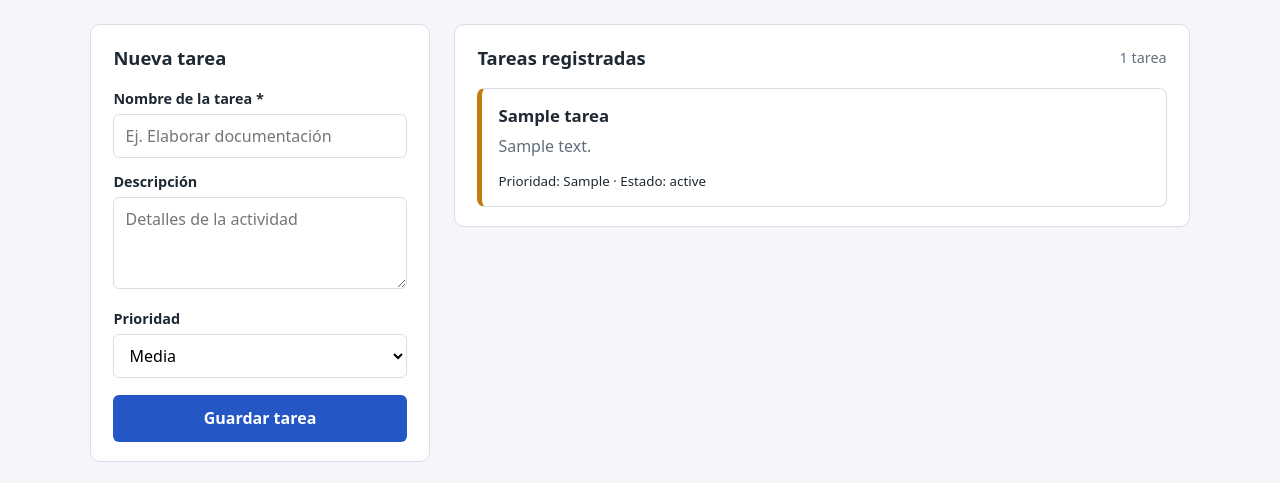
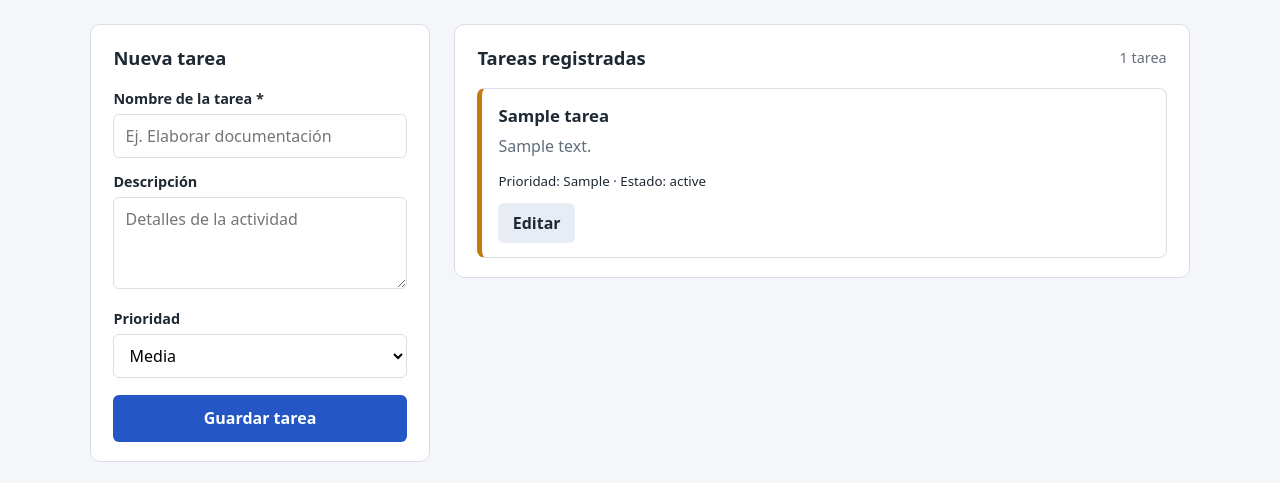
Before and after one commit to raulhernandez-dev/TaskManager-DevOps, a Flask app: page / in a window 1280 px wide. Shown: the part 115-598 px from the top of the page. Run offline with Flask 3, Linux system fonts and the light colour scheme; tables that the repository leaves empty hold one stand-in row (values such as "Sample post").

Commit message:
Agregar ventana de edición de tareas en la interfaz

```diff
--- a/static/css/style.css
+++ b/static/css/style.css
@@ -89,6 +89,22 @@ input:focus, textarea:focus, select:focus { outline: 2px solid #9fc0ff; border-c
 .tarea h3 { margin: 0; font-size: 1.05rem; }
 .tarea p { margin: .35rem 0 .6rem; color: var(--texto-suave); white-space: pre-wrap; }
 
+.tarea-acciones { display: flex; flex-wrap: wrap; gap: .5rem; margin-top: .7rem; }
+.btn-secundario { background: #e8edf5; color: var(--texto); }
+.btn-secundario:hover { background: #d6deeb; }
+.btn-guardar { background: var(--primario); color: #fff; }
+
+.dialogo {
+  border: none;
+  border-radius: var(--radio);
+  padding: 1.4rem;
+  width: min(460px, 92vw);
+  box-shadow: 0 12px 40px rgba(0,0,0,.25);
+}
+.dialogo::backdrop { background: rgba(15, 23, 42, .45); }
+.dialogo h2 { margin: 0 0 .5rem; font-size: 1.2rem; }
+.dialogo-acciones { display: flex; justify-content: flex-end; gap: .6rem; margin-top: 1.2rem; }
+
 .vacio { color: var(--texto-suave); text-align: center; padding: 2rem 0; }
 .oculto { display: none !important; }
 
--- a/static/js/app.js
+++ b/static/js/app.js
@@ -6,6 +6,8 @@ const lista = document.getElementById("lista-tareas");
 const sinTareas = document.getElementById("sin-tareas");
 const contador = document.getElementById("contador");
 const mensaje = document.getElementById("mensaje");
+const dialogoEditar = document.getElementById("dialogo-editar");
+const formEditar = document.getElementById("form-editar");
 
 let tareas = [];
 let temporizadorMensaje;
@@ -44,6 +46,9 @@ function crearElementoTarea(tarea) {
     <h3>${escaparHTML(tarea.nombre)}</h3>
     ${tarea.descripcion ? `<p>${escaparHTML(tarea.descripcion)}</p>` : ""}
     <small>Prioridad: ${escaparHTML(tarea.prioridad)} · Estado: ${escaparHTML(tarea.estado)}</small>
+    <div class="tarea-acciones">
+      <button type="button" class="btn btn-secundario" data-accion="editar">Editar</button>
+    </div>
   `;
   return li;
 }
@@ -89,10 +94,102 @@ formTarea.addEventListener("submit", async (evento) => {
     });
     formTarea.reset();
     mostrarMensaje("Tarea registrada correctamente.");
+    await // RF03 - Editar tareas
+function abrirEdicion(id) {
+  const tarea = tareas.find((t) => t.id === id);
+  if (!tarea) return;
+  formEditar.id.value = tarea.id;
+  formEditar.nombre.value = tarea.nombre;
+  formEditar.descripcion.value = tarea.descripcion;
+  formEditar.prioridad.value = tarea.prioridad;
+  formEditar.nombre.classList.remove("invalido");
+  dialogoEditar.showModal();
+}
+
+formEditar.addEventListener("submit", async (evento) => {
+  evento.preventDefault();
+  const nombre = formEditar.nombre.value.trim();
+  formEditar.nombre.classList.toggle("invalido", !nombre);
+  if (!nombre) {
+    mostrarMensaje("El nombre de la tarea es obligatorio.", true);
+    return;
+  }
+  try {
+    await peticion(`${API}/${formEditar.id.value}`, {
+      method: "PUT",
+      body: JSON.stringify({
+        nombre,
+        descripcion: formEditar.descripcion.value,
+        prioridad: formEditar.prioridad.value,
+      }),
+    });
+    dialogoEditar.close();
+    mostrarMensaje("Tarea actualizada correctamente.");
     await cargarTareas();
   } catch (error) {
     mostrarMensaje(error.message, true);
   }
 });
 
+document.getElementById("cancelar-edicion").addEventListener("click", () => dialogoEditar.close());
+
+lista.addEventListener("click", (evento) => {
+  const boton = evento.target.closest("button[data-accion]");
+  if (!boton) return;
+  const id = Number(boton.closest(".tarea").dataset.id);
+  if (boton.dataset.accion === "editar") abrirEdicion(id);
+});
+
 cargarTareas();
+  } catch (error) {
+    mostrarMensaje(error.message, true);
+  }
+});
+
+// RF03 - Editar tareas
+function abrirEdicion(id) {
+  const tarea = tareas.find((t) => t.id === id);
+  if (!tarea) return;
+  formEditar.id.value = tarea.id;
+  formEditar.nombre.value = tarea.nombre;
+  formEditar.descripcion.value = tarea.descripcion;
+  formEditar.prioridad.value = tarea.prioridad;
+  formEditar.nombre.classList.remove("invalido");
+  dialogoEditar.showModal();
+}
+
+formEditar.addEventListener("submit", async (evento) => {
+  evento.preventDefault();
+  const nombre = formEditar.nombre.value.trim();
+  formEditar.nombre.classList.toggle("invalido", !nombre);
+  if (!nombre) {
+    mostrarMensaje("El nombre de la tarea es obligatorio.", true);
+    return;
+  }
+  try {
+    await peticion(`${API}/${formEditar.id.value}`, {
+      method: "PUT",
+      body: JSON.stringify({
+        nombre,
+        descripcion: formEditar.descripcion.value,
+        prioridad: formEditar.prioridad.value,
+      }),
+    });
+    dialogoEditar.close();
+    mostrarMensaje("Tarea actualizada correctamente.");
+    await cargarTareas();
+  } catch (error) {
+    mostrarMensaje(error.message, true);
+  }
+});
+
+document.getElementById("cancelar-edicion").addEventListener("click", () => dialogoEditar.close());
+
+lista.addEventListener("click", (evento) => {
+  const boton = evento.target.closest("button[data-accion]");
+  if (!boton) return;
+  const id = Number(boton.closest(".tarea").dataset.id);
+  if (boton.dataset.accion === "editar") abrirEdicion(id);
+});
+
+cargarTareas();
--- a/templates/index.html
+++ b/templates/index.html
@@ -45,6 +45,30 @@
     </section>
   </main>
 
+  <dialog id="dialogo-editar" class="dialogo">
+    <form id="form-editar" method="dialog" novalidate>
+      <h2>Editar tarea</h2>
+      <input type="hidden" name="id">
+      <label for="editar-nombre">Nombre de la tarea *</label>
+      <input type="text" id="editar-nombre" name="nombre" maxlength="120">
+
+      <label for="editar-descripcion">Descripción</label>
+      <textarea id="editar-descripcion" name="descripcion" rows="3" maxlength="500"></textarea>
+
+      <label for="editar-prioridad">Prioridad</label>
+      <select id="editar-prioridad" name="prioridad">
+        <option value="Alta">Alta</option>
+        <option value="Media">Media</option>
+        <option value="Baja">Baja</option>
+      </select>
+
+      <div class="dialogo-acciones">
+        <button type="button" class="btn btn-secundario" id="cancelar-edicion">Cancelar</button>
+        <button type="submit" class="btn btn-guardar">Guardar cambios</button>
+      </div>
+    </form>
+  </dialog>
+
   <div id="mensaje" class="mensaje" role="status" aria-live="polite"></div>
 
   <footer class="pie">TaskManager · Equipo DevOps · UTP</footer>
```
